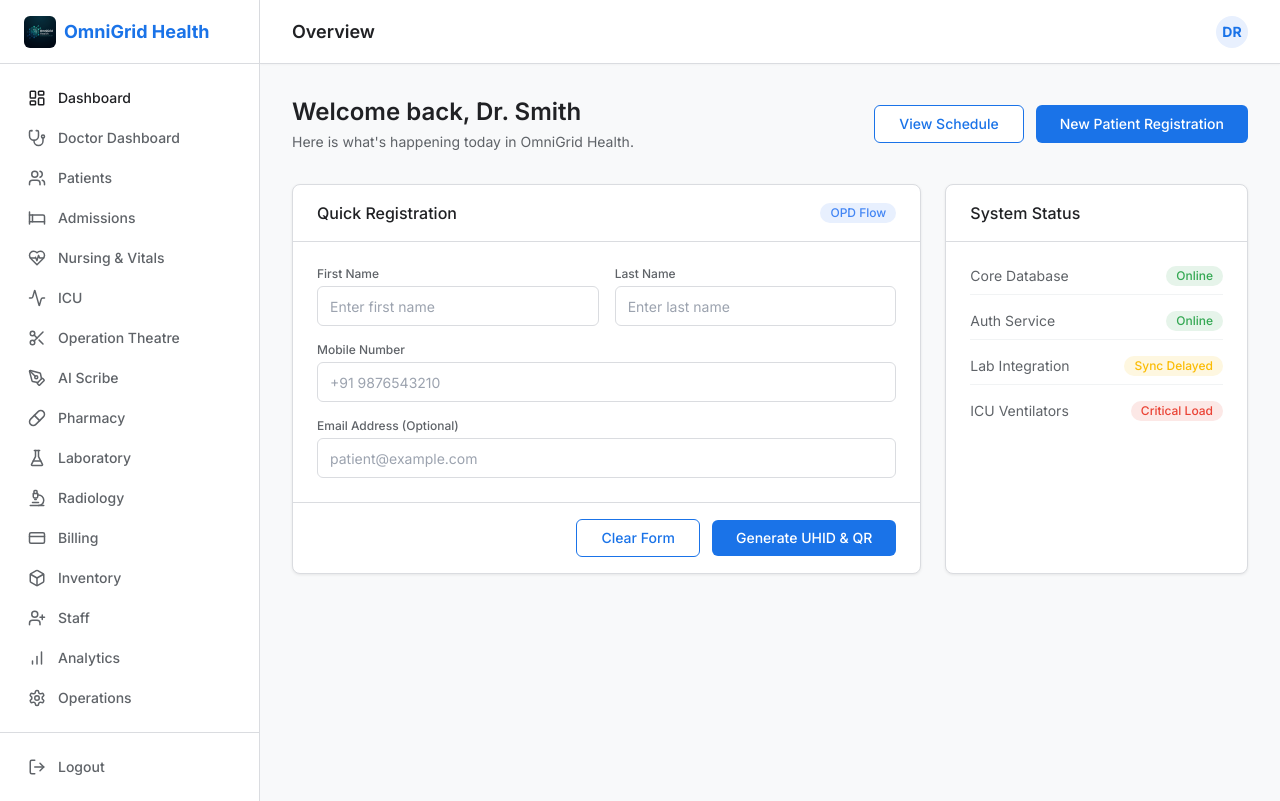
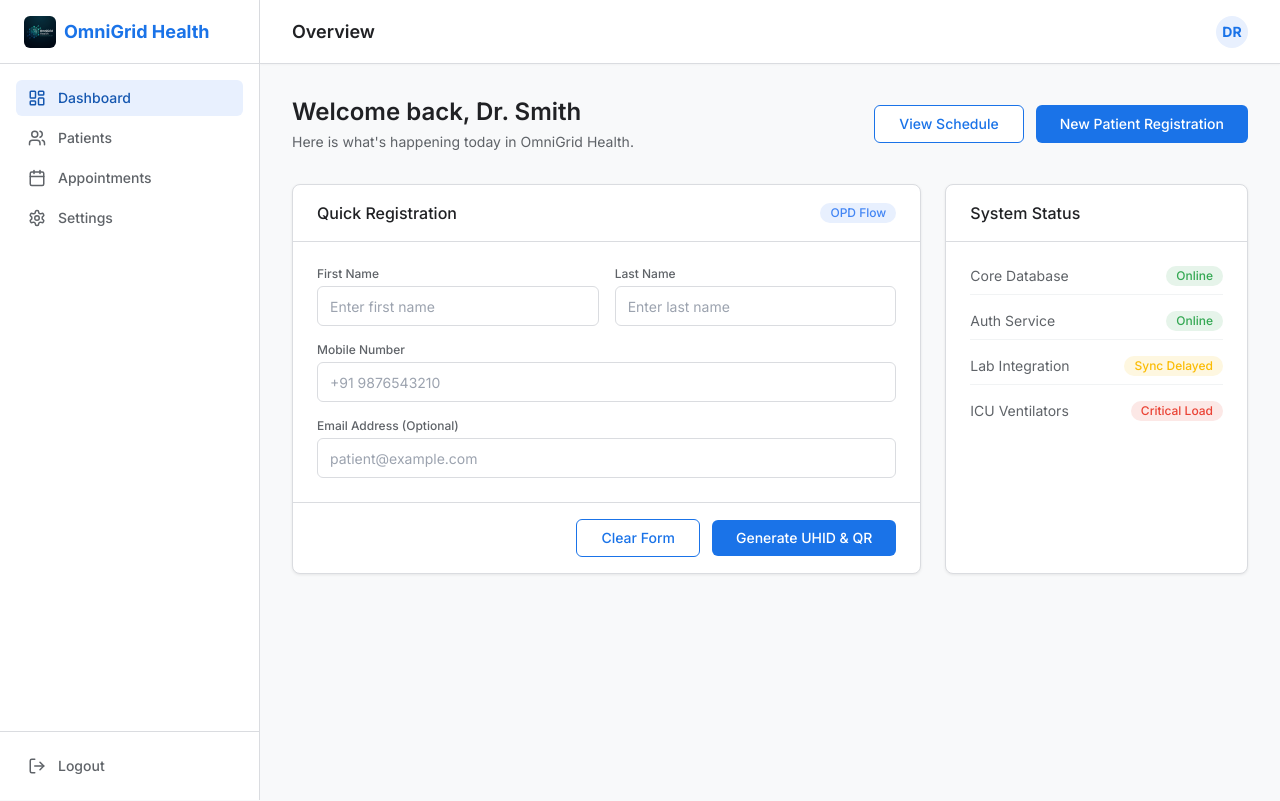
Before and after one commit to Dhaval90750/OmniGrid-Health, a Next.js app in the folder codebase/frontend/: page / in a window 1280 px wide. Built offline with nearby package versions, Linux system fonts and the light colour scheme.

Commit message:
feat: update frontend layout and admissions UI

```diff
--- a/codebase/frontend/src/app/layout.tsx
+++ b/codebase/frontend/src/app/layout.tsx
@@ -1,8 +1,7 @@
 /* eslint-disable @next/next/no-img-element */
 import type { Metadata } from "next";
 import { Inter } from "next/font/google";
-import { LayoutDashboard, Users, Calendar, Settings, LogOut, Stethoscope, Bed, Activity, Scissors, HeartPulse, Pill, FlaskConical, Microscope, Box, BarChart, CreditCard, UserPlus, PenTool } from "lucide-react";
-import Link from "next/link";
+import { LayoutDashboard, Users, Calendar, Settings, LogOut } from "lucide-react";
 import "./globals.css";
 
 const inter = Inter({ subsets: ["latin"] });
@@ -31,60 +30,24 @@ export default function RootLayout({
           </div>
 
           <nav className="flex-1 p-4 space-y-1 overflow-y-auto">
-            <Link href="/" className="flex items-center gap-3 px-3 py-2 hover:bg-surface hover:text-text-primary rounded-md font-medium text-sm transition-colors">
+            <a href="#" className="flex items-center gap-3 px-3 py-2 bg-primary-light text-primary-dark rounded-md font-medium text-sm">
               <LayoutDashboard size={18} /> Dashboard
-            </Link>
-            <Link href="/doctor/dashboard" className="flex items-center gap-3 px-3 py-2 text-text-secondary hover:bg-surface hover:text-text-primary rounded-md font-medium text-sm transition-colors">
-              <Stethoscope size={18} /> Doctor Dashboard
-            </Link>
-            <Link href="/patients" className="flex items-center gap-3 px-3 py-2 text-text-secondary hover:bg-surface hover:text-text-primary rounded-md font-medium text-sm transition-colors">
+            </a>
+            <a href="#" className="flex items-center gap-3 px-3 py-2 text-text-secondary hover:bg-surface hover:text-text-primary rounded-md font-medium text-sm transition-colors">
               <Users size={18} /> Patients
-            </Link>
-            <Link href="/admissions" className="flex items-center gap-3 px-3 py-2 text-text-secondary hover:bg-surface hover:text-text-primary rounded-md font-medium text-sm transition-colors">
-              <Bed size={18} /> Admissions
-            </Link>
-            <Link href="/nursing" className="flex items-center gap-3 px-3 py-2 text-text-secondary hover:bg-surface hover:text-text-primary rounded-md font-medium text-sm transition-colors">
-              <HeartPulse size={18} /> Nursing & Vitals
-            </Link>
-            <Link href="/icu" className="flex items-center gap-3 px-3 py-2 text-text-secondary hover:bg-surface hover:text-text-primary rounded-md font-medium text-sm transition-colors">
-              <Activity size={18} /> ICU
-            </Link>
-            <Link href="/ot" className="flex items-center gap-3 px-3 py-2 text-text-secondary hover:bg-surface hover:text-text-primary rounded-md font-medium text-sm transition-colors">
-              <Scissors size={18} /> Operation Theatre
-            </Link>
-            <Link href="/scribe" className="flex items-center gap-3 px-3 py-2 text-text-secondary hover:bg-surface hover:text-text-primary rounded-md font-medium text-sm transition-colors">
-              <PenTool size={18} /> AI Scribe
-            </Link>
-            <Link href="/pharmacy" className="flex items-center gap-3 px-3 py-2 text-text-secondary hover:bg-surface hover:text-text-primary rounded-md font-medium text-sm transition-colors">
-              <Pill size={18} /> Pharmacy
-            </Link>
-            <Link href="/lab" className="flex items-center gap-3 px-3 py-2 text-text-secondary hover:bg-surface hover:text-text-primary rounded-md font-medium text-sm transition-colors">
-              <FlaskConical size={18} /> Laboratory
-            </Link>
-            <Link href="/radiology" className="flex items-center gap-3 px-3 py-2 text-text-secondary hover:bg-surface hover:text-text-primary rounded-md font-medium text-sm transition-colors">
-              <Microscope size={18} /> Radiology
-            </Link>
-            <Link href="/billing" className="flex items-center gap-3 px-3 py-2 text-text-secondary hover:bg-surface hover:text-text-primary rounded-md font-medium text-sm transition-colors">
-              <CreditCard size={18} /> Billing
-            </Link>
-            <Link href="/inventory" className="flex items-center gap-3 px-3 py-2 text-text-secondary hover:bg-surface hover:text-text-primary rounded-md font-medium text-sm transition-colors">
-              <Box size={18} /> Inventory
-            </Link>
-            <Link href="/staff" className="flex items-center gap-3 px-3 py-2 text-text-secondary hover:bg-surface hover:text-text-primary rounded-md font-medium text-sm transition-colors">
-              <UserPlus size={18} /> Staff
-            </Link>
-            <Link href="/analytics" className="flex items-center gap-3 px-3 py-2 text-text-secondary hover:bg-surface hover:text-text-primary rounded-md font-medium text-sm transition-colors">
-              <BarChart size={18} /> Analytics
-            </Link>
-            <Link href="/operations" className="flex items-center gap-3 px-3 py-2 text-text-secondary hover:bg-surface hover:text-text-primary rounded-md font-medium text-sm transition-colors">
-              <Settings size={18} /> Operations
-            </Link>
+            </a>
+            <a href="#" className="flex items-center gap-3 px-3 py-2 text-text-secondary hover:bg-surface hover:text-text-primary rounded-md font-medium text-sm transition-colors">
+              <Calendar size={18} /> Appointments
+            </a>
+            <a href="#" className="flex items-center gap-3 px-3 py-2 text-text-secondary hover:bg-surface hover:text-text-primary rounded-md font-medium text-sm transition-colors">
+              <Settings size={18} /> Settings
+            </a>
           </nav>
 
           <div className="p-4 border-t border-border">
-            <Link href="/login" className="flex items-center gap-3 px-3 py-2 text-text-secondary hover:bg-critical-bg hover:text-error rounded-md font-medium text-sm transition-colors cursor-pointer">
+            <div className="flex items-center gap-3 px-3 py-2 text-text-secondary hover:bg-critical-bg hover:text-error rounded-md font-medium text-sm transition-colors cursor-pointer">
               <LogOut size={18} /> Logout
-            </Link>
+            </div>
           </div>
         </aside>
 
```
Also changed, not shown: codebase/frontend/src/app/admissions/page.tsx (line endings or trailing spaces).
